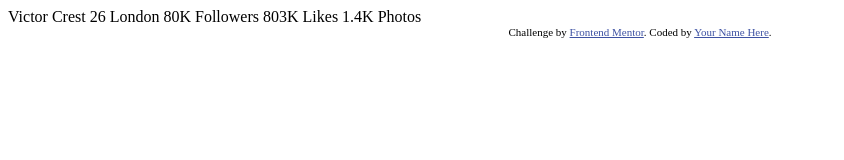
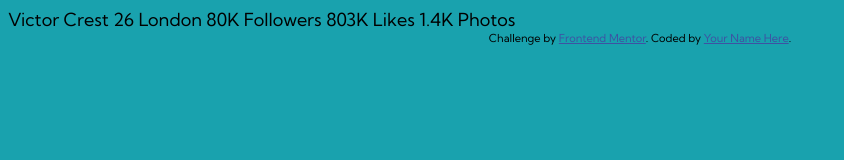
Before and after one commit to thelastmedici/profile-card-component, a plain HTML site: page index.html in a window 1280 px wide. Shown: the whole page, without its empty margins (0-844 px from the left). Drawn offline with Linux system fonts and the light colour scheme.

Commit message:
added style

```diff
--- a/index.html
+++ b/index.html
@@ -10,23 +10,32 @@
 
   <!-- Feel free to remove these styles or customise in your own stylesheet 👍 -->
   <style>
+    body{
+      background-color:hsl(185, 75%, 39%);
+      font-family: 'Kumbh Sans', sans-serif;
+      font-size: 18px;
+
+
+    }
     .attribution { font-size: 11px; text-align: center; }
     .attribution a { color: hsl(228, 45%, 44%); }
   </style>
+  <link rel="preconnect" href="https://fonts.googleapis.com">
+  <link rel="preconnect" href="https://fonts.gstatic.com" crossorigin>
+  <link href="https://fonts.googleapis.com/css2?family=Kumbh+Sans:wght@400;700&display=swap" rel="stylesheet">
 </head>
 <body>
+  <div class="container">
       Victor Crest
       26
       London
-
       80K
       Followers
-
       803K
       Likes
-
       1.4K
       Photos
+  </div>
   <div class="attribution">
     Challenge by <a href="https://www.frontendmentor.io?ref=challenge" target="_blank">Frontend Mentor</a>.
     Coded by <a href="#">Your Name Here</a>.
```
Lines whose indentation alone changed are shown as unchanged.
